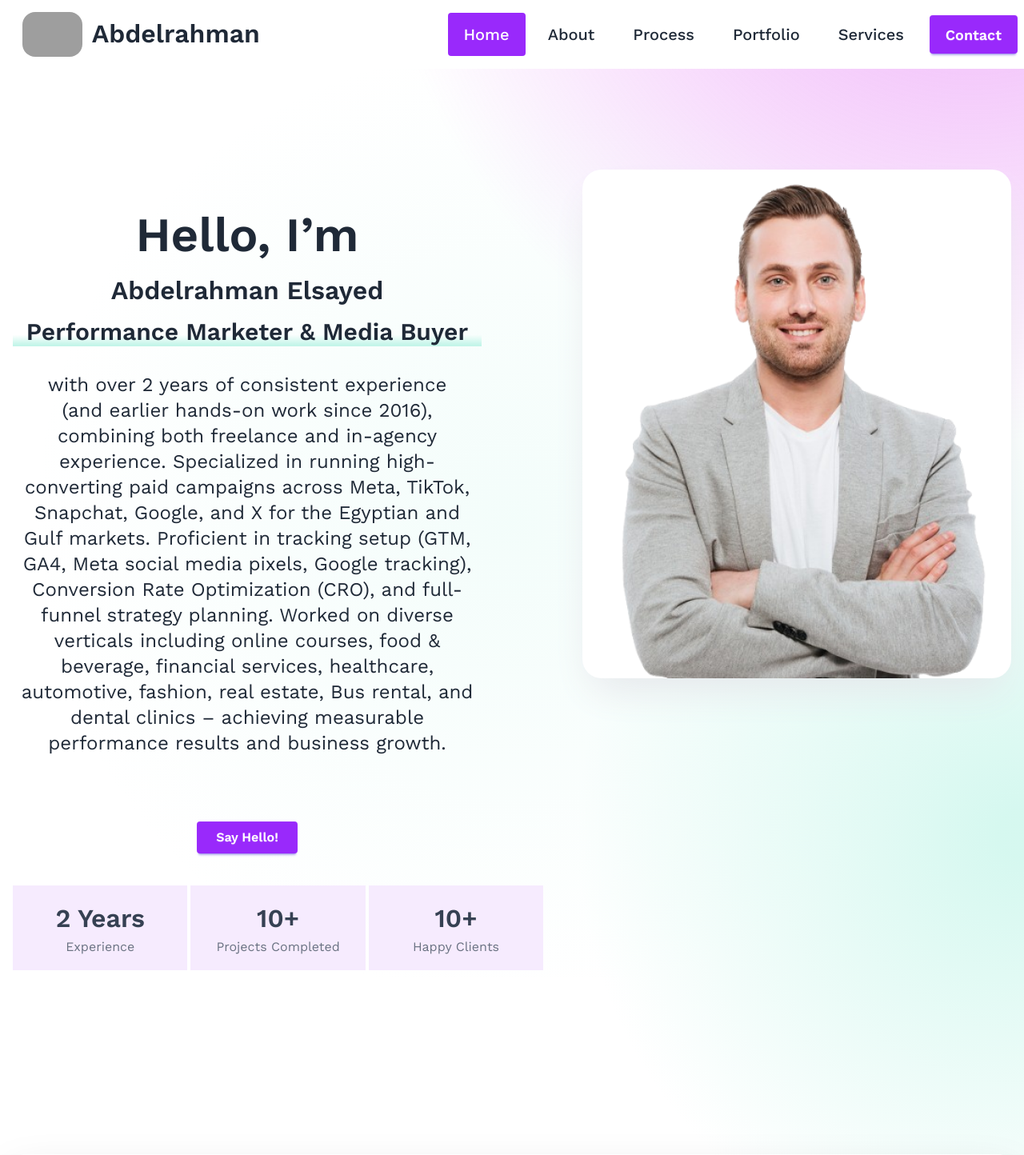
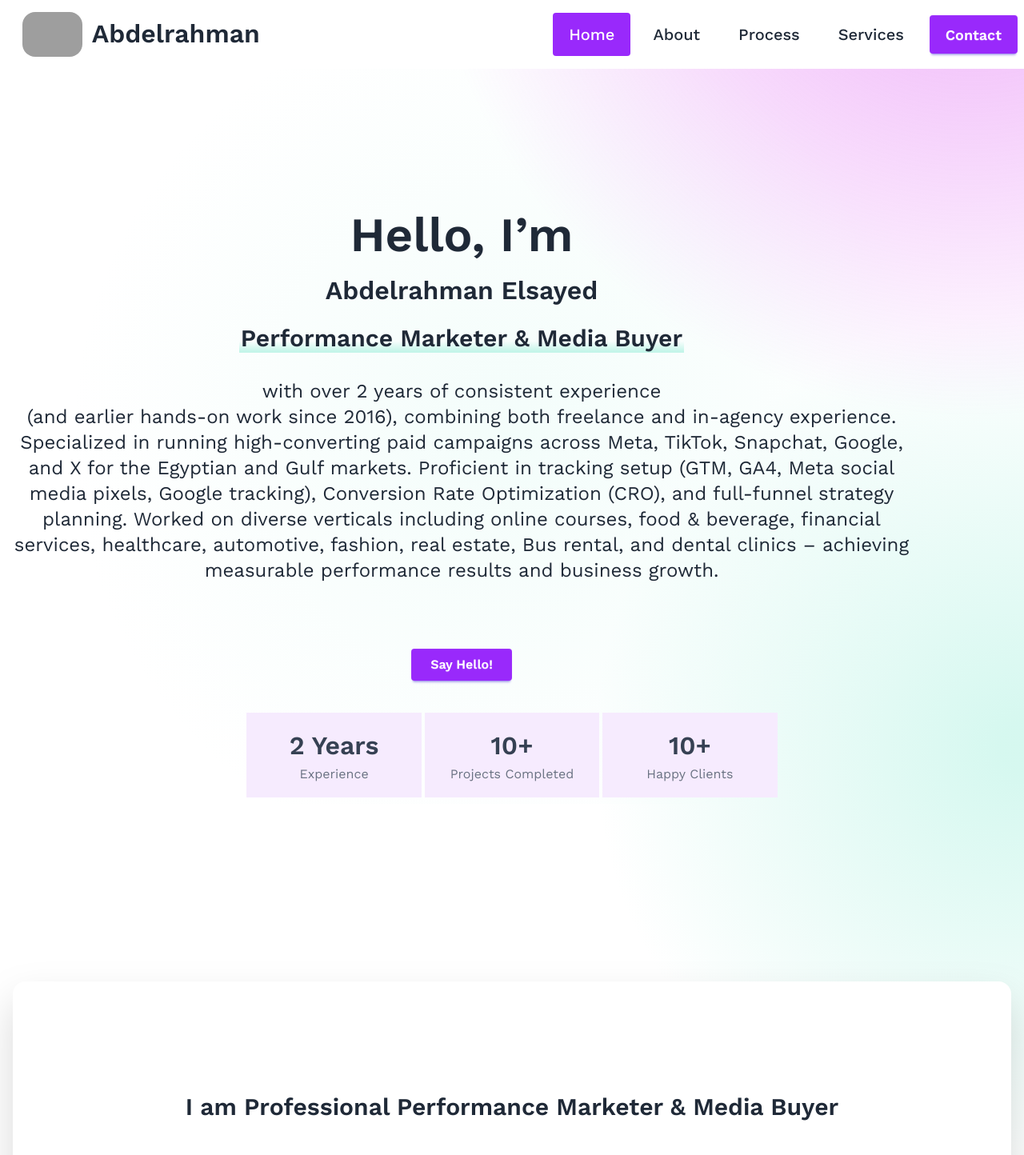
Before and after one commit to nehad-elsayed/Portfolio, a React (Vite) app: page / in a window 1280 px wide. Shown: the top 1444 px of the page at 80% size. Built offline with nearby package versions, Linux system fonts and the light colour scheme; grey boxes are pictures that could not be loaded.

Commit message:
remove case studies

```diff
--- a/src/components/common/footer/Footer.jsx
+++ b/src/components/common/footer/Footer.jsx
@@ -7,7 +7,7 @@ const navItems = [
   { id: 1, name: "Home", url: "introduction" },
   { id: 2, name: "About", url: "Profile" },
   { id: 3, name: "Process", url: "Work-Process" },
-  { id: 4, name: "Portfolio", url: "Portfolio" },
+  // { id: 4, name: "Portfolio", url: "Portfolio" },
   // { id: 5, name: "Blog", url: "Blog" },
   { id: 6, name: "Services", url: "Services" },
   { id: 7, name: "Contact", url: "Contact" },
--- a/src/components/common/navbar/NavBar.jsx
+++ b/src/components/common/navbar/NavBar.jsx
@@ -6,7 +6,7 @@ const navItems = [
   { id: 1, name: "Home", url: "introduction" },
   { id: 2, name: "About", url: "profile" },
   { id: 3, name: "Process", url: "work-process" },
-  { id: 4, name: "Portfolio", url: "portfolio" },
+  // { id: 4, name: "Portfolio", url: "portfolio" },
   // { id: 5, name: "Blog", url: "blog" },
   { id: 6, name: "Services", url: "services" },
 ];
--- a/src/components/introduction/InformationSummary.jsx
+++ b/src/components/introduction/InformationSummary.jsx
@@ -1,7 +1,7 @@
 const InformationSummary = ({ item }) => {
   return (
     <div className={`bg-[#F6EBFE] text-center`}>
-      <div className="w-auto h-auto mx-2 sm:mx-4 my-5 xxs:my-5 sm:my-[17px]">
+      <div className="w-auto h-auto  mx-2 sm:mx-4 my-5 xxs:my-5 sm:my-[17px]">
         <p
           className={`text-[16px] xxs:text-[18px] sm:text-[32px] font-semibold text-gray-700`}
         >
--- a/src/components/introduction/Introduction.jsx
+++ b/src/components/introduction/Introduction.jsx
@@ -54,7 +54,7 @@ const Introduction = () => {
               Abdelrahman Elsayed
             </span>
           </p>
-          <span className="font-semibold text-center text-lg md:text-3xl bg-highlight  text-nowrap">
+          <span className="font-semibold text-center w-fit mx-auto mt-2 text-lg md:text-3xl bg-highlight  text-nowrap">
             Performance Marketer & Media Buyer
           </span>
           <p className="text-xs text-center md:text-[24px] my-6">
@@ -81,14 +81,14 @@ const Introduction = () => {
           </p>
         </div>
         <div className="mx-auto lg:mx-0 relative">
-          <div className="grid max-xxs:grid-flow-col grid-cols-3 w-fit mt-10 gap-1">
+          <div className="grid mx-auto grid-cols-3 w-fit mt-10 gap-1">
             {informationSummaryData.map((item) => (
               <InformationSummary key={item.id} item={item} />
             ))}
           </div>
         </div>
       </div>
-      <div
+      {/* <div
         className={`max-w-134 w-full h-full max-lg:mx-auto aspect-[536/636] relative`}
       >
         <img
@@ -96,7 +96,7 @@ const Introduction = () => {
           src={person}
           alt="person"
         />
-      </div>
+      </div> */}
     </div>
   );
 };
--- a/src/pages/Home.jsx
+++ b/src/pages/Home.jsx
@@ -22,7 +22,7 @@ const Home = () => {
         <WorkProcess />
       </div>
       <HappyClients />
-      <Portfolio />
+      {/* <Portfolio /> */}
       <div className="bg-gray-900">
         <WorkTogether />
       </div>
```
